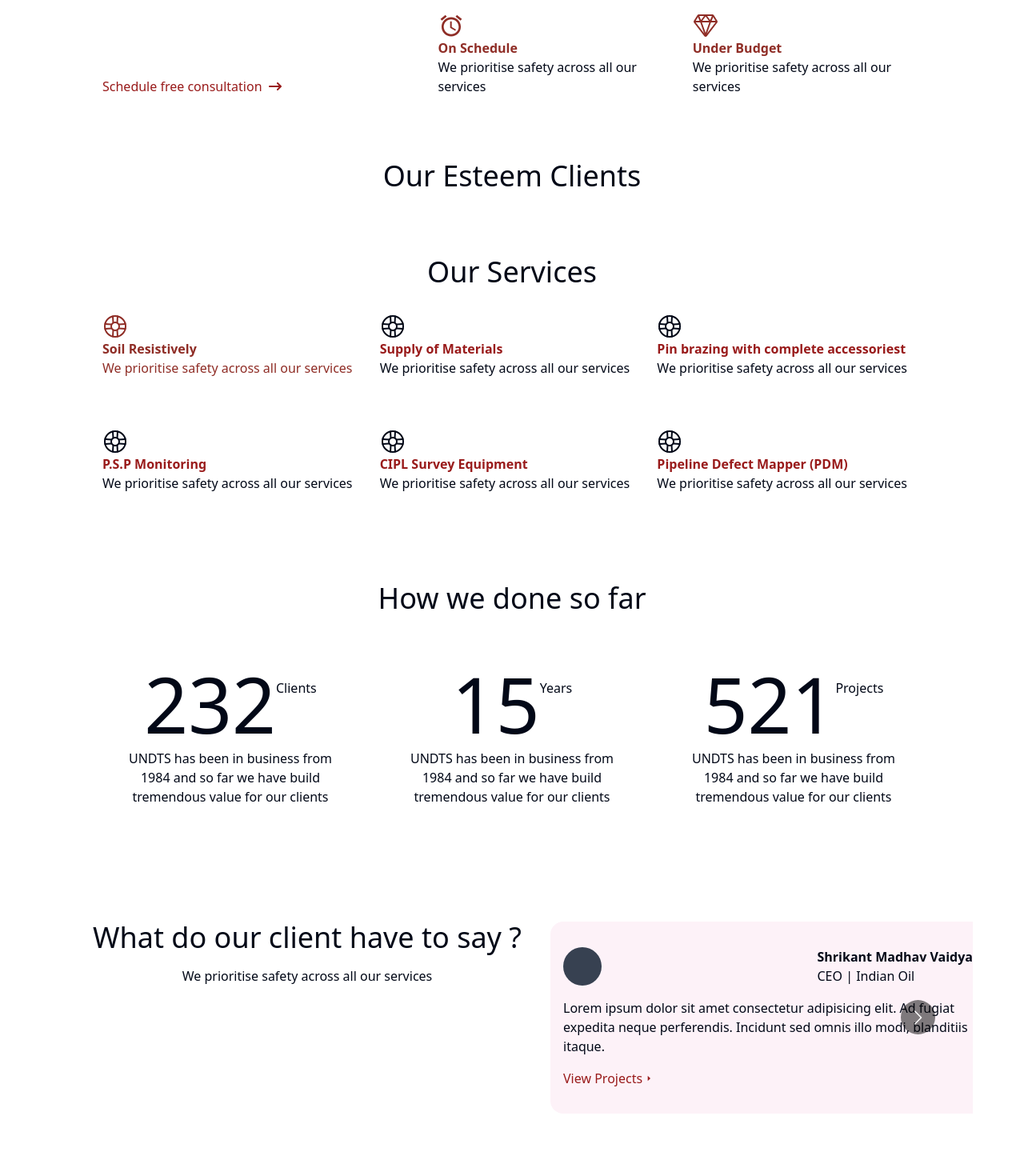
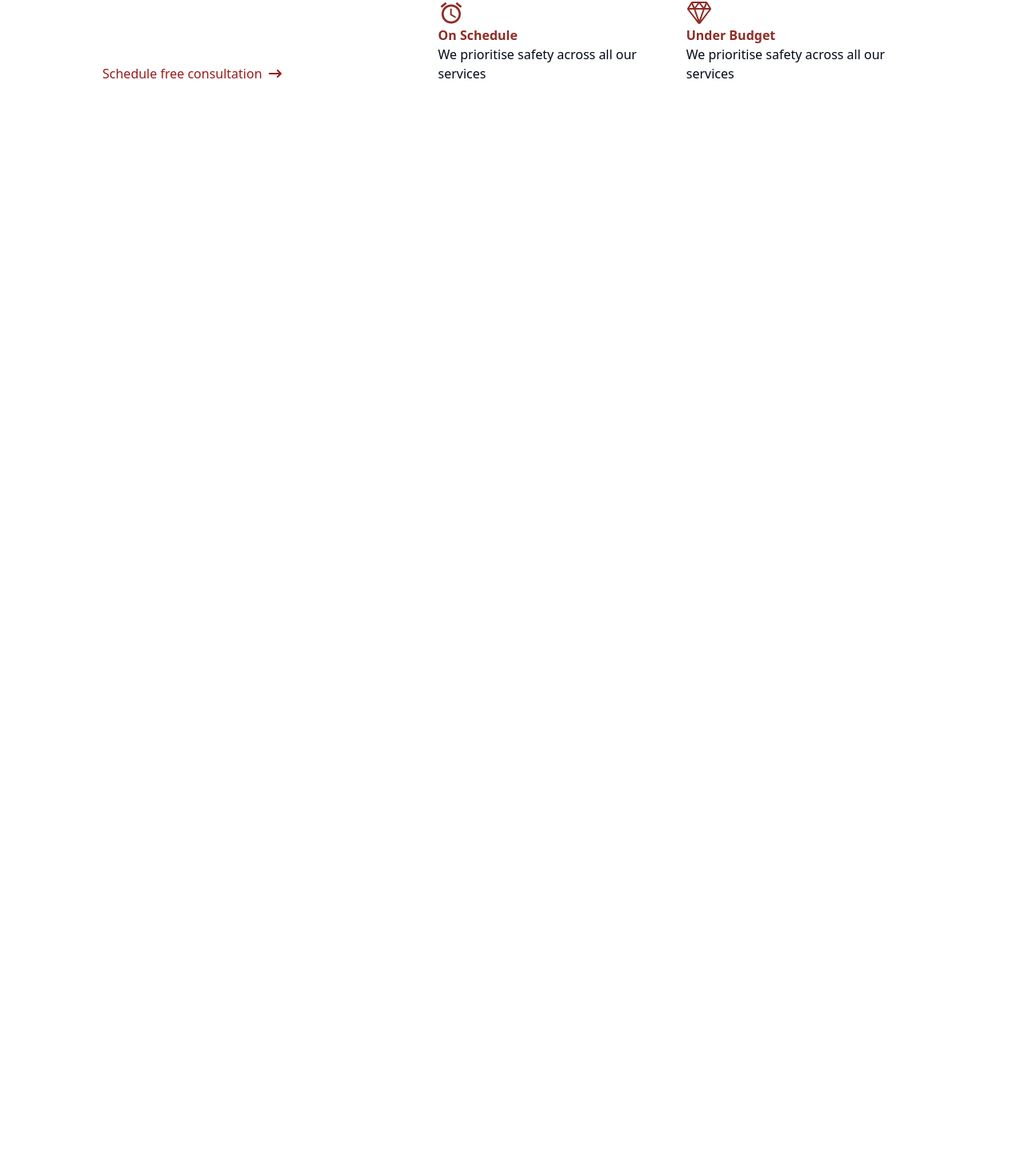
Before and after one commit to ManavMalhotra/undts, a Next.js app: page / in a window 1280 px wide. Shown: the part 285-1755 px from the top of the page at 80% size. After the commit the page ends 800 px from the top, so only its background shows below. Built offline with nearby package versions, Linux system fonts and the light colour scheme.

Commit message:
done: reliable section

```diff
--- a/app/page.tsx
+++ b/app/page.tsx
@@ -22,21 +22,18 @@ export default function page() {
       {/* <NavigationMenuDemo /> */}
       <main className="grid grid-cols-4 md:grid-cols-8 gap-4 mx-4 md:mx-16">
         <Navbar />
-
-
-
         {/* Reliable Section */}
         <Reliable />
         {/* Our Esteemed Clients */}
-        <Esteemed />
+        {/* <Esteemed /> */}
         {/* Our Services */}
-        <OurServices />
+        {/* <OurServices /> */}
         {/* Statistics */}
-        <Statistics />
+        {/* <Statistics /> */}
         {/* Reliable Company */}
-        <ReliableCompany />
+        {/* <ReliableCompany /> */}
         {/* Help you get started */}
-        <Form />
+        {/* <Form /> */}
 
       </main>
     </>
--- a/components/Esteemed.tsx
+++ b/components/Esteemed.tsx
@@ -2,7 +2,7 @@ import React from 'react'
 
 function Esteemed() {
     return (
-        <section className="col-span-8 py-8">
+        <section className="col-span-4 md:col-span-8 py-8">
             <h1 className="text-2xl text-center md:text-4xl" >
                 Our Esteem Clients
             </h1>
--- a/components/OurServices.tsx
+++ b/components/OurServices.tsx
@@ -3,7 +3,7 @@ import { IoHelpBuoyOutline } from 'react-icons/io5'
 
 function OurServices() {
     return (
-        <section className="col-span-8 py-8 ">
+        <section className="col-span-4 md:col-span-8 py-8 ">
             <h1 className="text-2xl text-center md:text-4xl" >Our Services</h1>
             <section className="grid grid-cols-1 px-16 py-8 md:gap-x-4 md:grid-cols-3 md:gap-y-16 ">
                 <div className="">
--- a/components/Reliable.tsx
+++ b/components/Reliable.tsx
@@ -7,10 +7,10 @@ import { PiDropBold } from 'react-icons/pi'
 
 function Reliable() {
     return (
-        <section className="col-span-8 flex flex-col gap-4 px-8 py-8 md:px-16 md:flex-row">
+        <section className="font-[----font-raleway] col-span-4 md:col-span-8 flex flex-col gap-4 px-4 py-8 md:px-16 md:flex-row">
 
             <div className="md:w-2/5 md:flex md:justify-between md:flex-col md:pr-8">
-                <h1 className="text-2xl md:text-4xl">
+                <h1 className="font-[--font-eb-garamond] text-2xl md:text-4xl">
                     What makes us reliable company ?
                 </h1>
                 <div className="items-center hidden text-red-800 md:flex md:gap-2">
@@ -20,34 +20,34 @@ function Reliable() {
 
             </div>
 
-            <section className="grid items-center grid-cols-1 gap-8 align-middle md:w-3/5 md:grid-cols-2">
+            <section className=" grid items-center grid-cols-2 gap-4 align-middle md:w-3/5 md:grid-cols-2">
                 <div className="">
-                    <IoHelpBuoyOutline className="w-8 h-8 text-[#8F2D26]" />
+                    <IoHelpBuoyOutline className="w-6 h-auto md:w-8 text-[#8F2D26]" />
                     <h4 className="font-bold text-[#8F2D26]">Safety</h4>
                     <p>We prioritise safety across all our services </p>
                 </div>
 
                 <div className="">
-                    <PiDropBold className="w-8 h-8 text-[#8F2D26]" />
+                    <PiDropBold className="w-6 h-auto md:w-8 text-[#8F2D26]" />
                     <h4 className="font-bold text-[#8F2D26]">Environment Safe</h4>
                     <p>We prioritise safety across all our services </p>
                 </div>
 
                 <div>
-                    <IoMdAlarm className="w-8 h-8 text-[#8F2D26]" />
+                    <IoMdAlarm className="w-6 h-auto md:w-8 text-[#8F2D26]" />
                     <h4 className="font-bold text-[#8F2D26]">On Schedule</h4>
                     <p>We prioritise safety across all our services </p>
                 </div>
 
                 <div>
-                    <IoDiamondOutline className="w-8 h-8 text-[#8F2D26]" />
+                    <IoDiamondOutline className="w-6 h-auto md:w-8 text-[#8F2D26]" />
                     <h4 className="font-bold text-[#8F2D26]">Under Budget</h4>
                     <p>We prioritise safety across all our services </p>
                 </div>
 
-                <div className="flex items-center text-[#8F2D26] md:hidden">
+                <div className="col-span-2 gap-4 flex items-center text-[#8F2D26] md:hidden">
                     <h1>Schedule free consultation </h1>
-                    <MdArrowRight />
+                    <FaArrowRightLong color='#8F2D26' />
                 </div>
             </section>
 
--- a/components/ReliableCompany.tsx
+++ b/components/ReliableCompany.tsx
@@ -7,7 +7,7 @@ import "react-multi-carousel/lib/styles.css";
 
 function ReliableCompany() {
     return (
-        <section className="col-span-8 py-8">
+        <section className="col-span-4 md:col-span-8 py-8">
 
             <Carousel
                 additionalTransfrom={0}
--- a/components/Statistics.tsx
+++ b/components/Statistics.tsx
@@ -2,7 +2,7 @@ import React from 'react'
 
 function Statistics() {
     return (
-        <section className="col-span-8 py-8">
+        <section className="col-span-4 md:col-span-8 py-8">
             <h1 className="text-2xl text-center md:text-4xl " >How we done so far</h1>
 
             <section className="flex flex-col gap-8 md:flex-row px-16 py-16">
```
